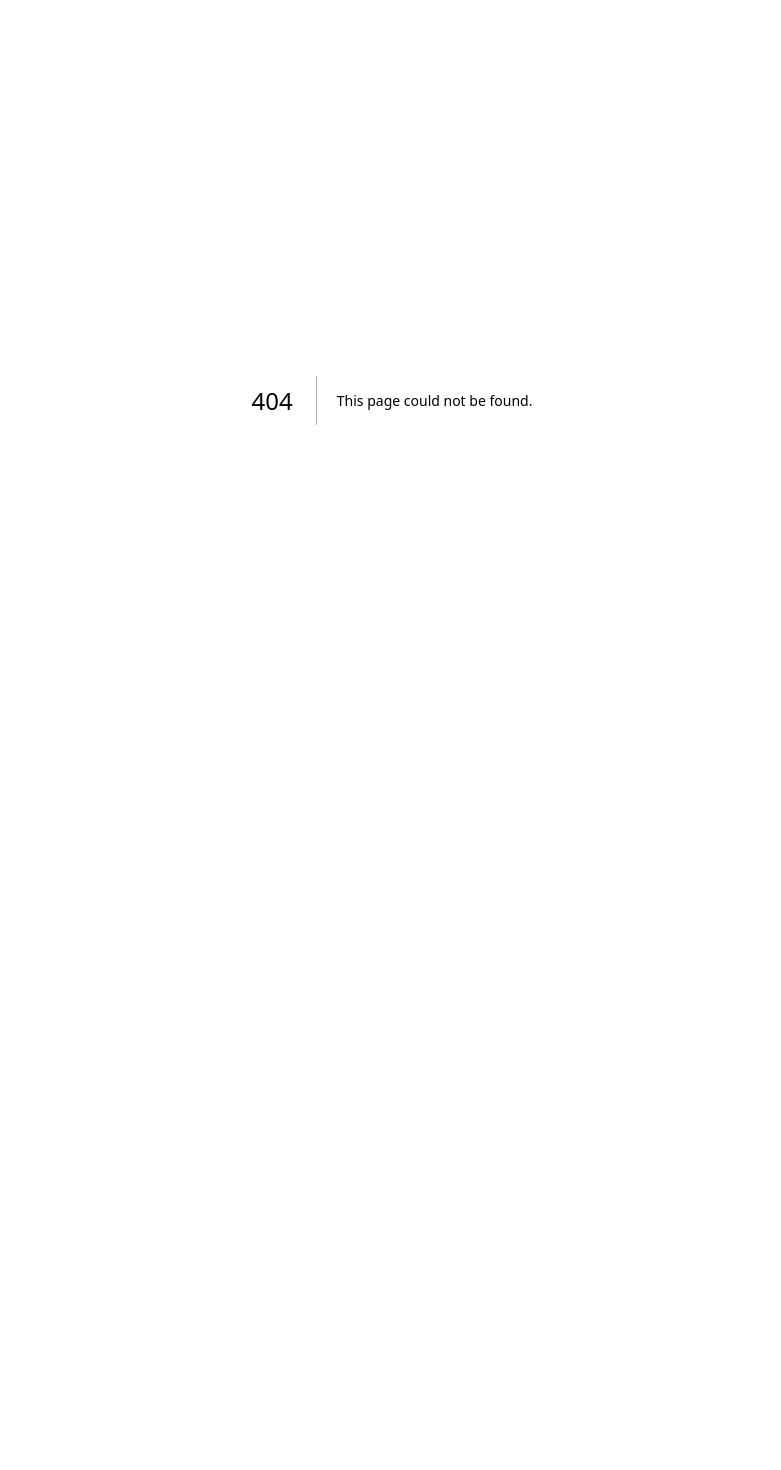
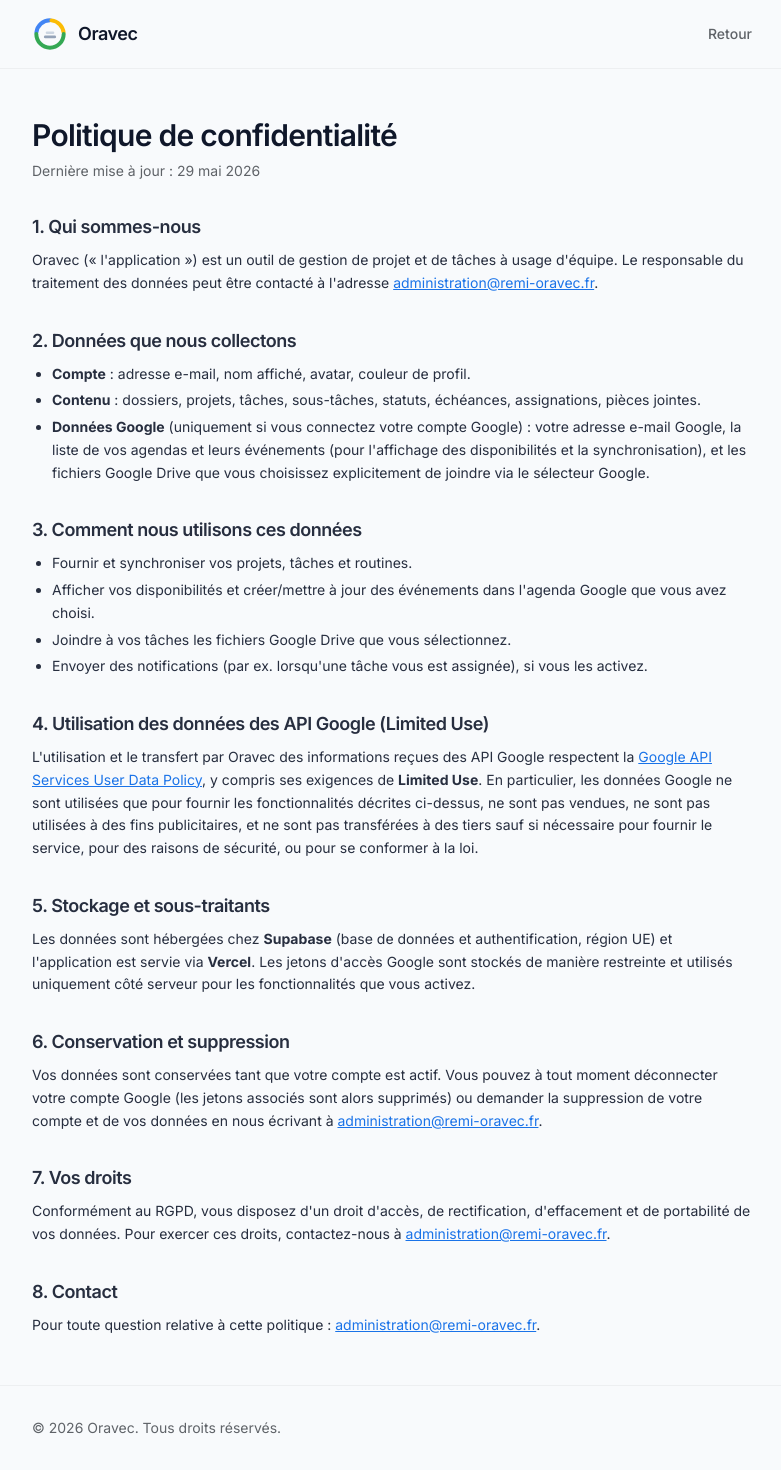
Before and after one commit to remioravec/oravec-monday, a Next.js app: page /confidentialite in a window 1280 px wide. Before the commit this address had no page. Shown: the whole page, without its empty margins (248-1029 px from the left). Before the commit the page ends 800 px from the top, so only its background shows below. Built offline with nearby package versions, Linux system fonts and the light colour scheme.

Commit message:
Page politique de confidentialité (/confidentialite)
- Page publique RGPD + mention Limited Use des API Google (requise pour
  publier l'app OAuth avec scopes Drive/Agenda)
- Lien ajouté au footer de la landing

```diff
--- /dev/null
+++ b/src/app/confidentialite/page.tsx
@@ -0,0 +1,181 @@
+import Link from "next/link";
+import type { Metadata } from "next";
+import { Logo } from "@/components/brand/logo";
+
+export const metadata: Metadata = {
+  title: "Politique de confidentialité — Oravec",
+  description:
+    "Comment Oravec collecte, utilise et protège vos données, y compris les données Google.",
+};
+
+const CONTACT = "administration@remi-oravec.fr";
+const UPDATED = "29 mai 2026";
+
+export default function PrivacyPage() {
+  return (
+    <div className="min-h-svh bg-background text-foreground">
+      <header className="border-b border-border/60">
+        <div className="mx-auto flex w-full max-w-3xl items-center justify-between px-4 py-4 sm:px-6">
+          <Link href="/">
+            <Logo />
+          </Link>
+          <Link
+            href="/"
+            className="text-sm font-medium text-muted-foreground hover:text-foreground"
+          >
+            Retour
+          </Link>
+        </div>
+      </header>
+
+      <main className="mx-auto w-full max-w-3xl px-4 py-12 sm:px-6">
+        <h1 className="text-3xl font-semibold tracking-tight">
+          Politique de confidentialité
+        </h1>
+        <p className="mt-2 text-sm text-muted-foreground">
+          Dernière mise à jour : {UPDATED}
+        </p>
+
+        <div className="mt-8 flex flex-col gap-8 text-sm leading-relaxed text-foreground/90">
+          <Section title="1. Qui sommes-nous">
+            <p>
+              Oravec (« l&apos;application ») est un outil de gestion de projet
+              et de tâches à usage d&apos;équipe. Le responsable du traitement
+              des données peut être contacté à l&apos;adresse{" "}
+              <a className="text-primary underline" href={`mailto:${CONTACT}`}>
+                {CONTACT}
+              </a>
+              .
+            </p>
+          </Section>
+
+          <Section title="2. Données que nous collectons">
+            <ul className="list-disc space-y-1 pl-5">
+              <li>
+                <strong>Compte</strong> : adresse e-mail, nom affiché, avatar,
+                couleur de profil.
+              </li>
+              <li>
+                <strong>Contenu</strong> : dossiers, projets, tâches,
+                sous-tâches, statuts, échéances, assignations, pièces jointes.
+              </li>
+              <li>
+                <strong>Données Google</strong> (uniquement si vous connectez
+                votre compte Google) : votre adresse e-mail Google, la liste de
+                vos agendas et leurs événements (pour l&apos;affichage des
+                disponibilités et la synchronisation), et les fichiers Google
+                Drive que vous choisissez explicitement de joindre via le
+                sélecteur Google.
+              </li>
+            </ul>
+          </Section>
+
+          <Section title="3. Comment nous utilisons ces données">
+            <ul className="list-disc space-y-1 pl-5">
+              <li>Fournir et synchroniser vos projets, tâches et routines.</li>
+              <li>
+                Afficher vos disponibilités et créer/mettre à jour des
+                événements dans l&apos;agenda Google que vous avez choisi.
+              </li>
+              <li>
+                Joindre à vos tâches les fichiers Google Drive que vous
+                sélectionnez.
+              </li>
+              <li>
+                Envoyer des notifications (par ex. lorsqu&apos;une tâche vous est
+                assignée), si vous les activez.
+              </li>
+            </ul>
+          </Section>
+
+          <Section title="4. Utilisation des données des API Google (Limited Use)">
+            <p>
+              L&apos;utilisation et le transfert par Oravec des informations
+              reçues des API Google respectent la{" "}
+              <a
+                className="text-primary underline"
+                href="https://developers.google.com/terms/api-services-user-data-policy"
+                target="_blank"
+                rel="noopener noreferrer"
+              >
+                Google API Services User Data Policy
+              </a>
+              , y compris ses exigences de <strong>Limited Use</strong>. En
+              particulier, les données Google ne sont utilisées que pour fournir
+              les fonctionnalités décrites ci-dessus, ne sont pas vendues, ne
+              sont pas utilisées à des fins publicitaires, et ne sont pas
+              transférées à des tiers sauf si nécessaire pour fournir le service,
+              pour des raisons de sécurité, ou pour se conformer à la loi.
+            </p>
+          </Section>
+
+          <Section title="5. Stockage et sous-traitants">
+            <p>
+              Les données sont hébergées chez <strong>Supabase</strong> (base de
+              données et authentification, région UE) et l&apos;application est
+              servie via <strong>Vercel</strong>. Les jetons d&apos;accès Google
+              sont stockés de manière restreinte et utilisés uniquement côté
+              serveur pour les fonctionnalités que vous activez.
+            </p>
+          </Section>
+
+          <Section title="6. Conservation et suppression">
+            <p>
+              Vos données sont conservées tant que votre compte est actif. Vous
+              pouvez à tout moment déconnecter votre compte Google (les jetons
+              associés sont alors supprimés) ou demander la suppression de votre
+              compte et de vos données en nous écrivant à{" "}
+              <a className="text-primary underline" href={`mailto:${CONTACT}`}>
+                {CONTACT}
+              </a>
+              .
+            </p>
+          </Section>
+
+          <Section title="7. Vos droits">
+            <p>
+              Conformément au RGPD, vous disposez d&apos;un droit d&apos;accès,
+              de rectification, d&apos;effacement et de portabilité de vos
+              données. Pour exercer ces droits, contactez-nous à{" "}
+              <a className="text-primary underline" href={`mailto:${CONTACT}`}>
+                {CONTACT}
+              </a>
+              .
+            </p>
+          </Section>
+
+          <Section title="8. Contact">
+            <p>
+              Pour toute question relative à cette politique :{" "}
+              <a className="text-primary underline" href={`mailto:${CONTACT}`}>
+                {CONTACT}
+              </a>
+              .
+            </p>
+          </Section>
+        </div>
+      </main>
+
+      <footer className="border-t border-border/60">
+        <div className="mx-auto w-full max-w-3xl px-4 py-8 text-sm text-muted-foreground sm:px-6">
+          © {new Date().getFullYear()} Oravec. Tous droits réservés.
+        </div>
+      </footer>
+    </div>
+  );
+}
+
+function Section({
+  title,
+  children,
+}: {
+  title: string;
+  children: React.ReactNode;
+}) {
+  return (
+    <section className="flex flex-col gap-2">
+      <h2 className="text-lg font-semibold tracking-tight">{title}</h2>
+      {children}
+    </section>
+  );
+}
--- a/src/app/page.tsx
+++ b/src/app/page.tsx
@@ -174,7 +174,15 @@ export default async function LandingPage() {
       <footer className="mt-auto border-t border-border/60">
         <div className="mx-auto flex w-full max-w-6xl flex-col items-center justify-between gap-3 px-4 py-8 text-sm text-muted-foreground sm:flex-row sm:px-6">
           <Logo />
-          <p>© {new Date().getFullYear()} Oravec. Tous droits réservés.</p>
+          <div className="flex items-center gap-4">
+            <Link
+              href="/confidentialite"
+              className="transition-colors hover:text-foreground"
+            >
+              Confidentialité
+            </Link>
+            <p>© {new Date().getFullYear()} Oravec. Tous droits réservés.</p>
+          </div>
         </div>
       </footer>
     </div>
```
